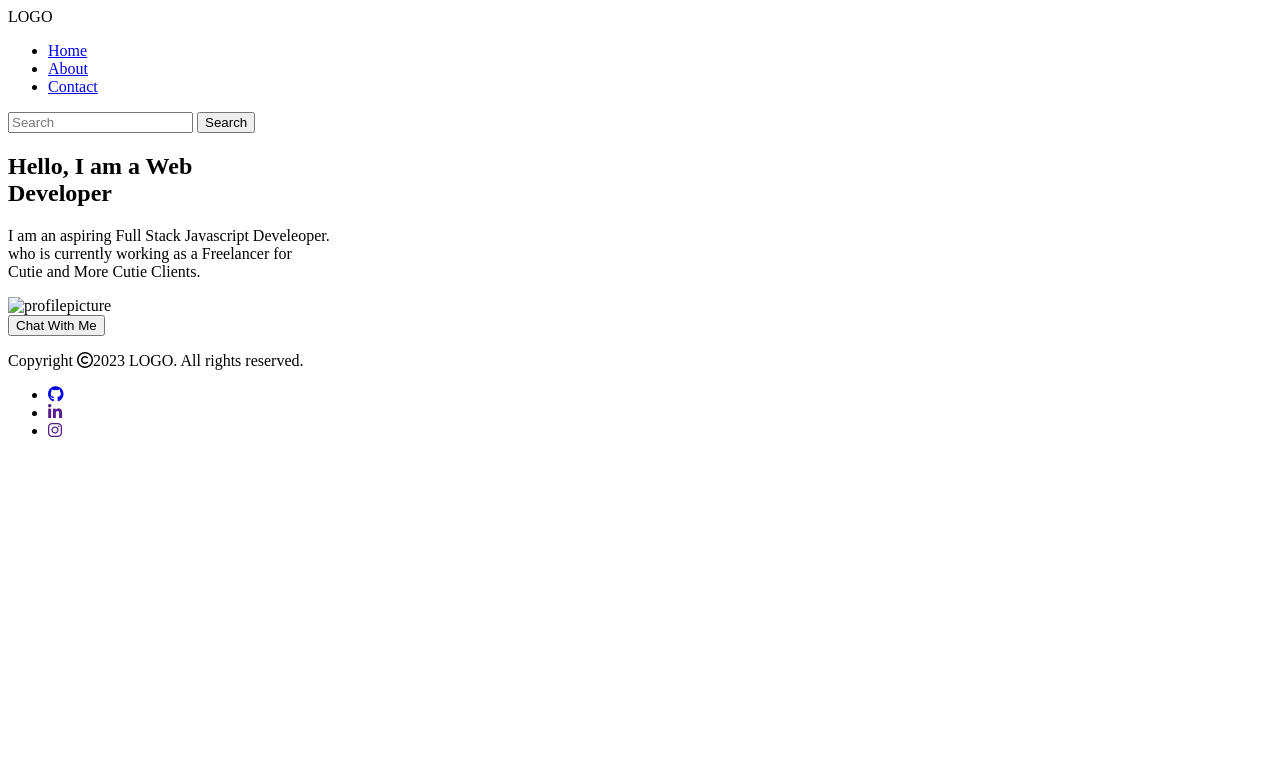
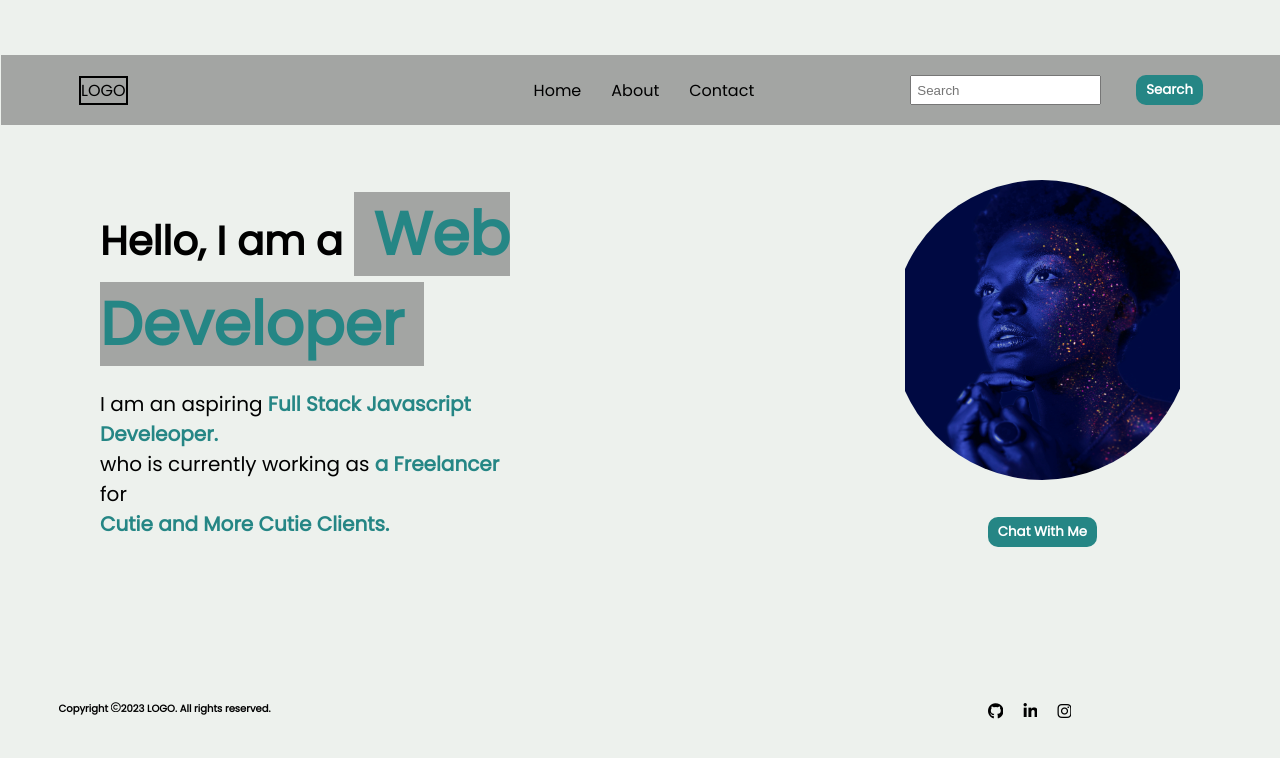
Before and after one commit to Srutay/PortFolio, a plain HTML site: page index.html in a window 1280 px wide. Drawn offline with Linux system fonts and the light colour scheme.

Commit message:
Update index.html

```diff
--- a/index.html
+++ b/index.html
@@ -5,7 +5,7 @@
     <meta http-equiv="X-UA-Compatible" content="IE=edge">
     <meta name="viewport" content="width=device-width, initial-scale=1.0">
     <title>PORTFOLIO :3</title>
-    <link rel="stylesheet" href=".\style\style.css">
+    <link rel="stylesheet" href="\style.css">
     <link rel="preconnect" href="https://fonts.googleapis.com">
     <link rel="preconnect" href="https://fonts.googleapis.com">
     <link rel="preconnect" href="https://fonts.gstatic.com" crossorigin>
@@ -49,7 +49,7 @@
     <!--RIGHT DIV-->
     <div class="right">
     <div>
-        <img src="assets\pexels-motional-studio-1081685.jpg" alt="profilepicture" height="300px" width="300px">
+        <img src="pexels-motional-studio-1081685.jpg" alt="profilepicture" height="300px" width="300px">
     </div>
     <div class="buttonChat">
         <button>Chat With Me</button>
```
